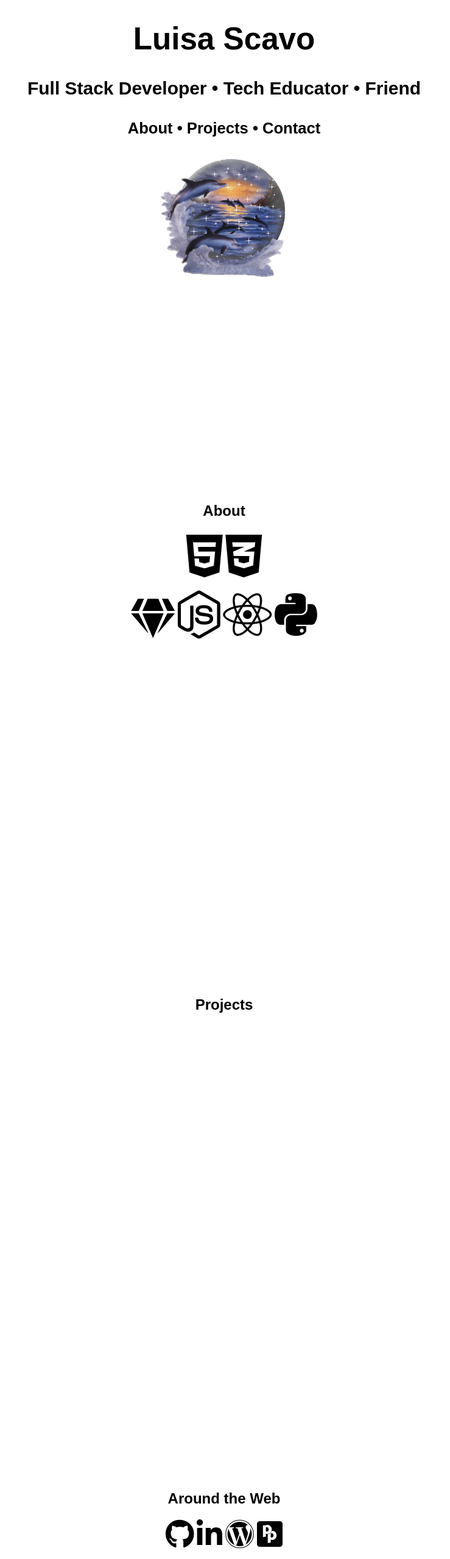
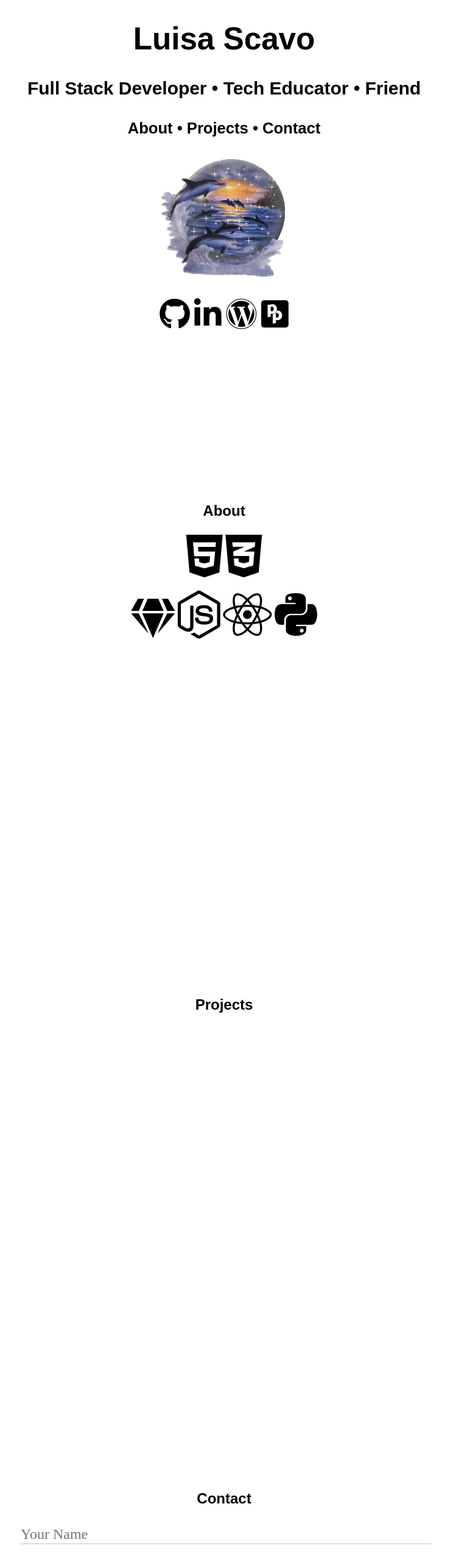
Before and after one commit to weezwo/weezwo.github.io, a plain HTML site: page index.html in a window 1280 px wide. Shown: the top 2557 px of the page at 61% size, without its empty margins (272-1011 px from the left). Drawn offline with nearby package versions, Linux system fonts and the light colour scheme.

Commit message:
move around the web to top

```diff
--- a/index.html
+++ b/index.html
@@ -22,6 +22,12 @@
       <h4>About • Projects • Contact</h4>
       <!-- <img src="images/balloonbanner.gif"> -->
         <img src="images/dolphinglobe.gif">
+        <p>
+        <i class="fab fa-2x fa-github"></i>
+        <i class="fab fa-2x fa-linkedin-in"></i>
+        <i class="fab fa-2x fa-wordpress"></i>
+        <i class="fab fa-2x fa-pied-piper-pp"></i>
+      </p>
     </div>
     <div class="subtitle container" data-aos="zoom-in-right">
       <h2>About</h2>
@@ -38,14 +44,6 @@
   </div>
     <div class="subtitle container" data-aos="zoom-in-left">
       <h2>Projects</h2>
-  </div>
-
-  <div class="subtitle container" data-aos="zoom-in-right">
-      <h2>Around the Web</h2>
-      <i class="fab fa-3x fa-github"></i>
-      <i class="fab fa-3x fa-linkedin-in"></i>
-      <i class="fab fa-3x fa-wordpress"></i>
-      <i class="fab fa-3x fa-pied-piper-pp"></i>
   </div>
 
   <div class="subtitle container" data-aos="zoom-in-left">
```
